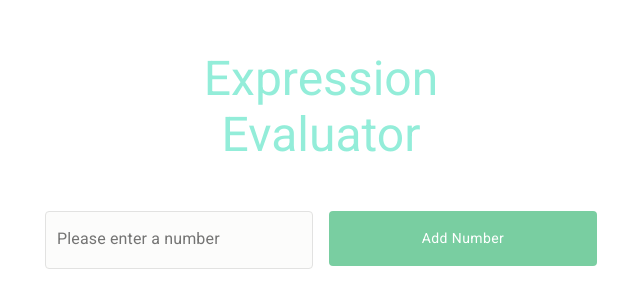
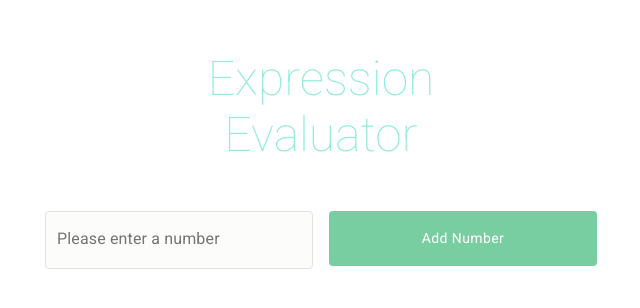
Before and after one commit to KNLopez/RPN, a React (Create React App) app: page / in a window 1280 px wide. Shown: the part 240-548 px from the top of the page, without its empty margins (319-959 px from the left). Built offline with nearby package versions, Linux system fonts and the light colour scheme.

Commit message:
fix css override

```diff
--- a/src/App.css
+++ b/src/App.css
@@ -2,7 +2,7 @@
   min-height: 100vh;
 }
 
-.green-title {
+.MuiTypography-root.green-title {
   max-width: 380px;
   color: #93edd9;
   font-family: "Roboto", sans-serif;
```
